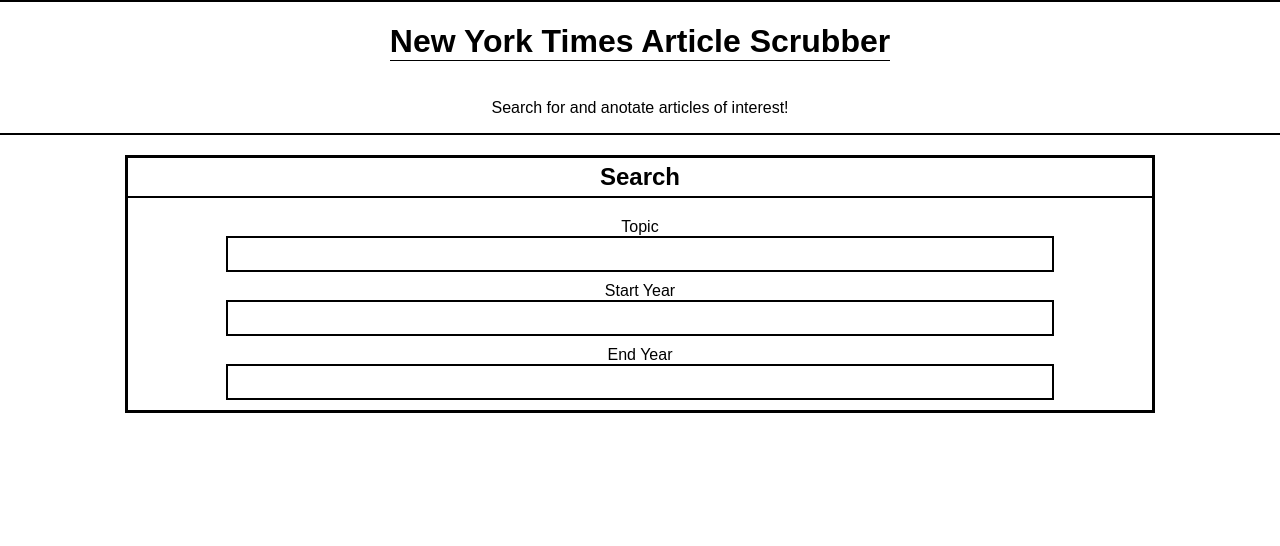
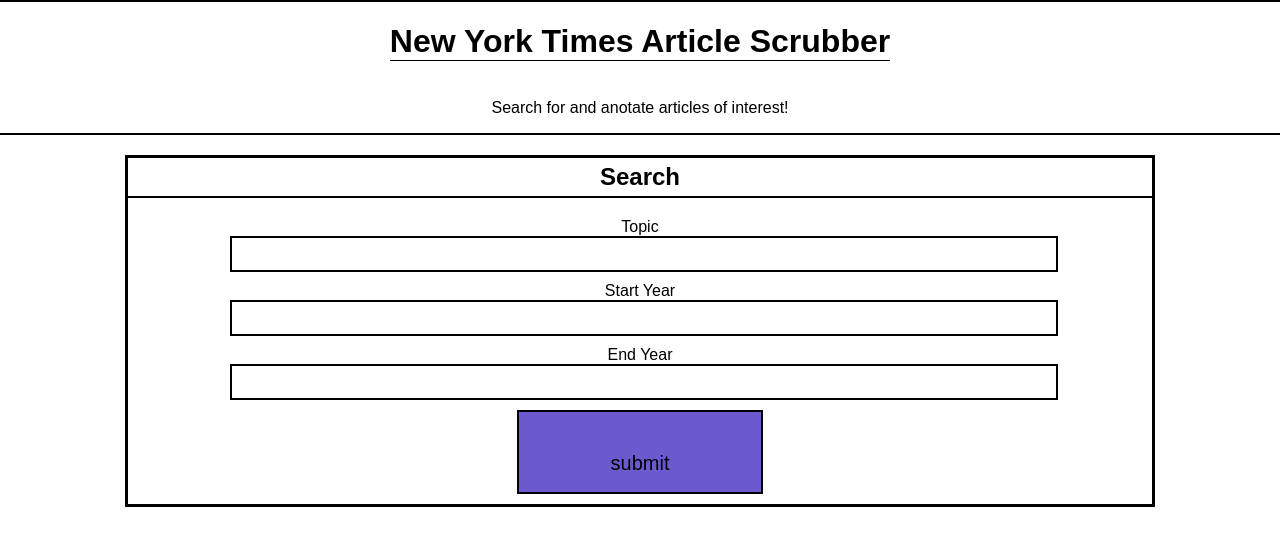
Before and after one commit to russotx/nytimes-react, a React (Create React App) app: page / in a window 1280 px wide. Shown: the top 546 px of the page. Built offline with nearby package versions, Linux system fonts and the light colour scheme.

Commit message:
submit button works and handler function receives input as state

```diff
--- a/src/components/search-pane.js
+++ b/src/components/search-pane.js
@@ -1,35 +1,11 @@
 import React, { Component } from 'react';
-
-/*class InputBox extends Component {
-  constructor(props) {
-    super(props);
-    this.state={value:''};
-    this.handleChange = this.handleChange.bind(this);
-  }
-
-  handleChange(event){
-    this.setState({value: event.target.value});
-  }
-
-  render(){
-    return (
-      <div className="input-box">
-        <label>{this.props.inputTitle}</label>
-        <input
-          type={this.props.inputType}
-          value={this.state.value}
-          onChange={this.handleChange}
-        />
-      </div>
-    )
-  }
-}*/
 
 class SearchPane extends Component {
   constructor(props) {
     super(props)
     this.state = {topic: '', startYear: '', endYear: ''};
     this.showText = this.showText.bind(this);
+    this.fetchArticles = this.fetchArticles.bind(this);
   }
 
   showText(event){
@@ -37,17 +13,28 @@
     this.setState({ [name]: event.target.value});
   }
 
+  fetchArticles(event){
+    const searchTopic = this.state.topic;
+    const searchStart = this.state.startYear;
+    const searchEnd = this.state.endYear;
+    console.log(searchTopic);
+  }
+
   render(){
     return (
       <div className="comp-pane">
         <h3 className="title-box">Search</h3>
-        <form>
-          <label>Topic</label>
+        <form onSubmit={this.fetchArticles}>
+          <label>Topic
           <input name="topic" type="text" value={this.state.topic} onChange={this.showText}/>
-          <label>Start Year</label>
+          </label>
+          <label>Start Year
           <input name="startYear" type="text" value={this.state.startYear} onChange={this.showText}/>
-          <label>End Year</label>
+          </label>
+          <label>End Year
           <input name="endYear" type="text" value={this.state.endYear} onChange={this.showText}/>
+          </label>
+          <input className="submit-button" name="Submit" type="submit" value="submit"/>
         </form>
       </div>
     );
--- a/src/styles/index.css
+++ b/src/styles/index.css
@@ -51,12 +51,19 @@
   margin-bottom: 20px;
 }
 
-.input-box {
-  width: 100%;
-  margin-bottom: 10px;
+form {
   display: flex;
   flex-direction: column;
   align-items: center;
+  width: 80%;
+}
+
+label {
+  width: 100%;
+  align-content: center;
+  justify-content: center;
+  align-items: center;
+  text-align: center;
 }
 
 input {
@@ -67,9 +74,21 @@
   font-size: 20px;
 }
 
-form {
+input:hover{
+  background-color: lightgoldenrodyellow;
+}
+
+.submit-button {
+  width: 30%;
+  padding: 40px;
   display: flex;
   flex-direction: column;
+  align-content: center;
+  justify-content: center;
   align-items: center;
-  width: 80%;
+  background-color: slateblue;
 }
+
+.submit-button:hover {
+  background-color: lightskyblue;
+}
```
